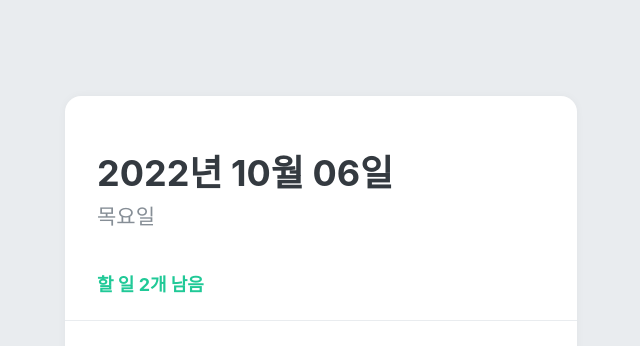
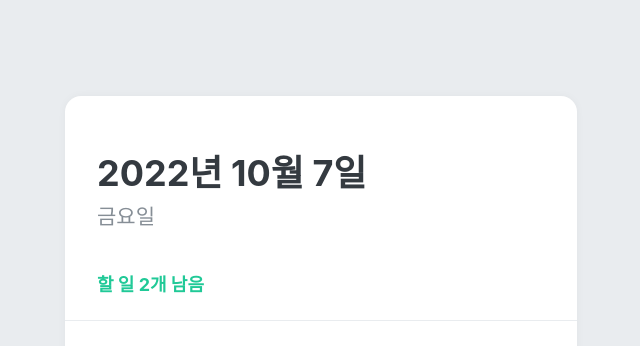
Before and after one commit to sdong4884/todo-list, a React (Create React App) app: page / in a window 1280 px wide. Shown: the top 346 px of the page, without its empty margins (319-959 px from the left). Built offline with nearby package versions, Linux system fonts and the light colour scheme.

Commit message:
TodoHead 기능 구현하기

```diff
--- a/src/App.js
+++ b/src/App.js
@@ -4,6 +4,7 @@
 import TodoHead from "./components/TodoHead";
 import TodoList from "./components/TodoList";
 import TodoTemplate from "./components/TodoTemplate";
+import { TodoProvider } from "./TodoContext";
 
 const GlobalStyle = createGlobalStyle`
   body {
@@ -13,14 +14,14 @@
 
 function App() {
   return (
-    <>
+    <TodoProvider>
       <GlobalStyle />
       <TodoTemplate>
         <TodoHead />
         <TodoList />
         <TodoCreate />
       </TodoTemplate>
-    </>
+    </TodoProvider>
   );
 }
 
--- a/src/components/TodoHead.js
+++ b/src/components/TodoHead.js
@@ -1,5 +1,6 @@
 import React from "react";
 import styled from "styled-components";
+import { useTodoState } from "../TodoContext";
 
 const TodoHeadBlock = styled.div`
   padding: 48px 32px 24px;
@@ -23,11 +24,24 @@
 `
 
 function TodoHead () {
+  const todos = useTodoState()
+  const undoneTasks = todos.filter(todo => !todo.done)
+
+  const today = new Date()
+  const dateString = today.toLocaleDateString('ko-KR', {
+    year: 'numeric',
+    month: 'long',
+    day: 'numeric'
+  })
+  const dayname = today.toLocaleDateString('ko-KR', {
+    weekday: 'long'
+  })
+
   return (
     <TodoHeadBlock>
-      <h1>2022년 10월 06일</h1>
-      <div className="day">목요일</div>
-      <div className="tasks-left">할 일 2개 남음</div>
+      <h1>{dateString}</h1>
+      <div className="day">{dayname}</div>
+      <div className="tasks-left">할 일 {undoneTasks.length}개 남음</div>
     </TodoHeadBlock>
   )
 }
```
